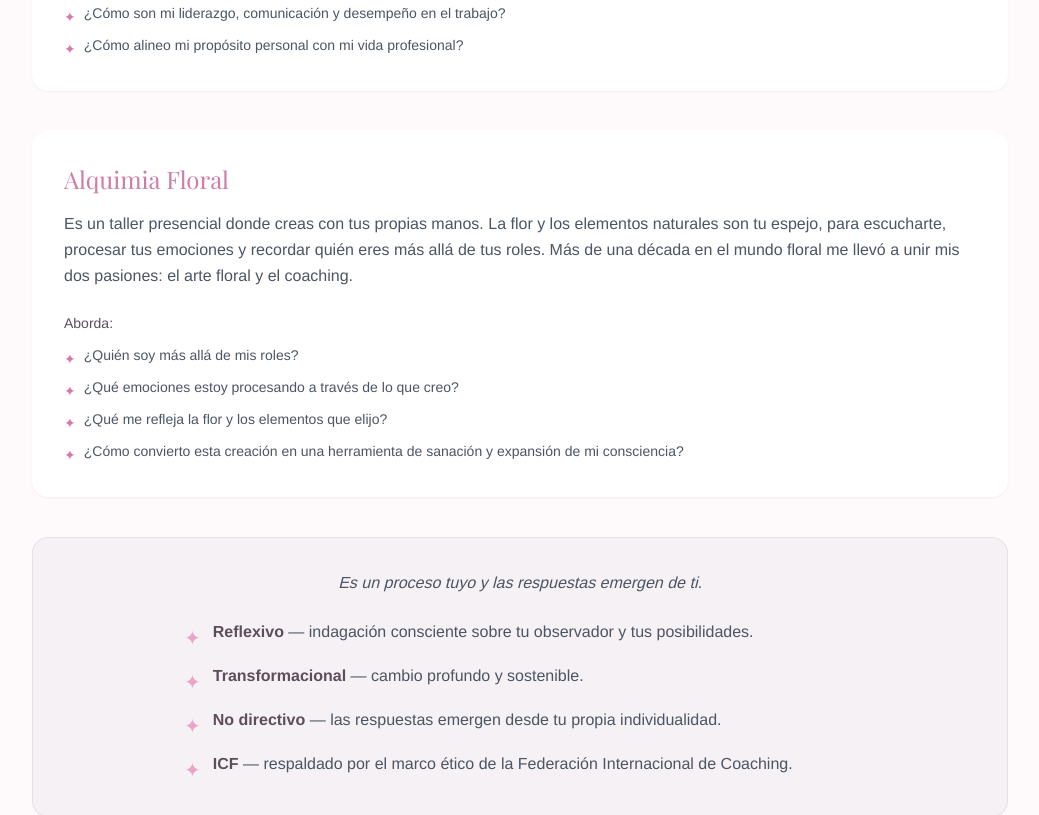
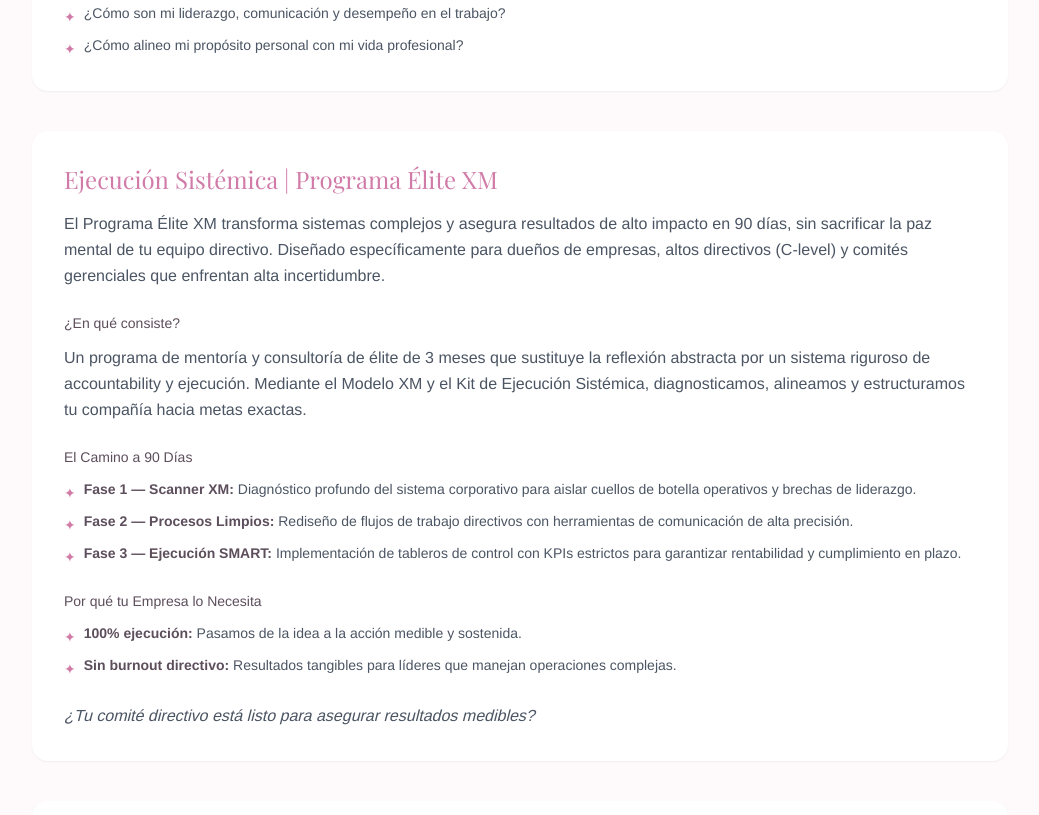
Before and after one commit to Omnix-Solution-Inc/reempoderate, a Next.js app: page / in a window 1280 px wide. Shown: the part 3000-3815 px from the top of the page, without its empty margins (120-1159 px from the left). Built offline with nearby package versions, Linux system fonts and the light colour scheme; no server answers; a web font is replaced by a local one.

Commit message:
Sección Ejecución Sistémica | Programa Élite XM debajo de Coaching Laboral (pendiente de aprobación para publicar)

```diff
--- a/src/components/landing/CoachingPreview.tsx
+++ b/src/components/landing/CoachingPreview.tsx
@@ -56,6 +56,47 @@ export function CoachingPreview() {
           </div>
         </div>
 
+        {/* Ejecución Sistémica | Programa Élite XM */}
+        <div className="bg-white rounded-2xl p-8 shadow-sm mb-10">
+          <h3 className="font-playfair text-2xl text-bloom-deep mb-4">Ejecución Sistémica | Programa Élite XM</h3>
+          <p className="text-gray-600 text-base leading-relaxed mb-6">
+            El Programa Élite XM transforma sistemas complejos y asegura resultados de alto impacto en 90 días, sin sacrificar la paz mental de tu equipo directivo. Diseñado específicamente para dueños de empresas, altos directivos (C-level) y comités gerenciales que enfrentan alta incertidumbre.
+          </p>
+          <p className="text-ink font-medium text-sm mb-3">¿En qué consiste?</p>
+          <p className="text-gray-600 text-base leading-relaxed mb-6">
+            Un programa de mentoría y consultoría de élite de 3 meses que sustituye la reflexión abstracta por un sistema riguroso de accountability y ejecución. Mediante el Modelo XM y el Kit de Ejecución Sistémica, diagnosticamos, alineamos y estructuramos tu compañía hacia metas exactas.
+          </p>
+          <p className="text-ink font-medium text-sm mb-3">El Camino a 90 Días</p>
+          <div className="space-y-2 mb-6">
+            <div className="flex items-start gap-2">
+              <span className="text-bloom-deep text-sm mt-1">✦</span>
+              <p className="text-gray-600 text-sm"><strong className="text-ink">Fase 1 — Scanner XM:</strong> Diagnóstico profundo del sistema corporativo para aislar cuellos de botella operativos y brechas de liderazgo.</p>
+            </div>
+            <div className="flex items-start gap-2">
+              <span className="text-bloom-deep text-sm mt-1">✦</span>
+              <p className="text-gray-600 text-sm"><strong className="text-ink">Fase 2 — Procesos Limpios:</strong> Rediseño de flujos de trabajo directivos con herramientas de comunicación de alta precisión.</p>
+            </div>
+            <div className="flex items-start gap-2">
+              <span className="text-bloom-deep text-sm mt-1">✦</span>
+              <p className="text-gray-600 text-sm"><strong className="text-ink">Fase 3 — Ejecución SMART:</strong> Implementación de tableros de control con KPIs estrictos para garantizar rentabilidad y cumplimiento en plazo.</p>
+            </div>
+          </div>
+          <p className="text-ink font-medium text-sm mb-3">Por qué tu Empresa lo Necesita</p>
+          <div className="space-y-2 mb-6">
+            <div className="flex items-start gap-2">
+              <span className="text-bloom-deep text-sm mt-1">✦</span>
+              <p className="text-gray-600 text-sm"><strong className="text-ink">100% ejecución:</strong> Pasamos de la idea a la acción medible y sostenida.</p>
+            </div>
+            <div className="flex items-start gap-2">
+              <span className="text-bloom-deep text-sm mt-1">✦</span>
+              <p className="text-gray-600 text-sm"><strong className="text-ink">Sin burnout directivo:</strong> Resultados tangibles para líderes que manejan operaciones complejas.</p>
+            </div>
+          </div>
+          <p className="text-gray-600 text-base leading-relaxed italic">
+            ¿Tu comité directivo está listo para asegurar resultados medibles?
+          </p>
+        </div>
+
         {/* Alquimia Floral */}
         <div className="bg-white rounded-2xl p-8 shadow-sm mb-10">
           <h3 className="font-playfair text-2xl text-bloom-deep mb-4">Alquimia Floral</h3>
```
